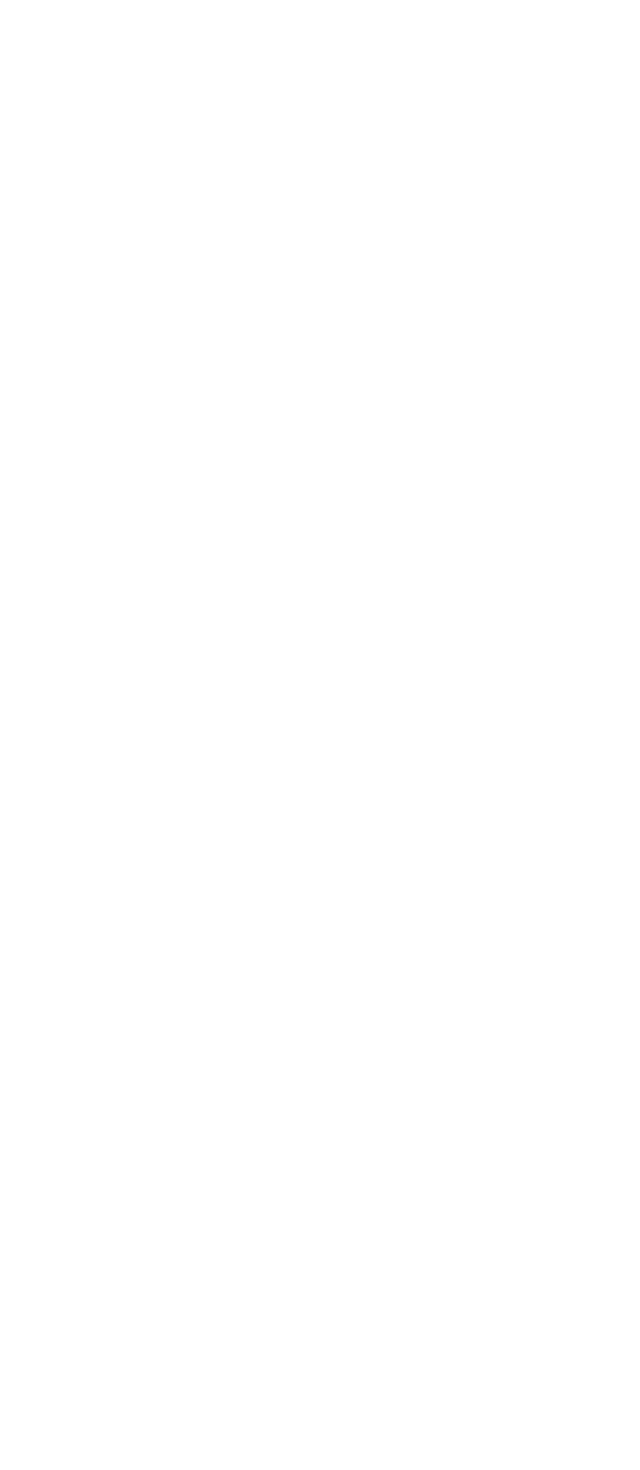
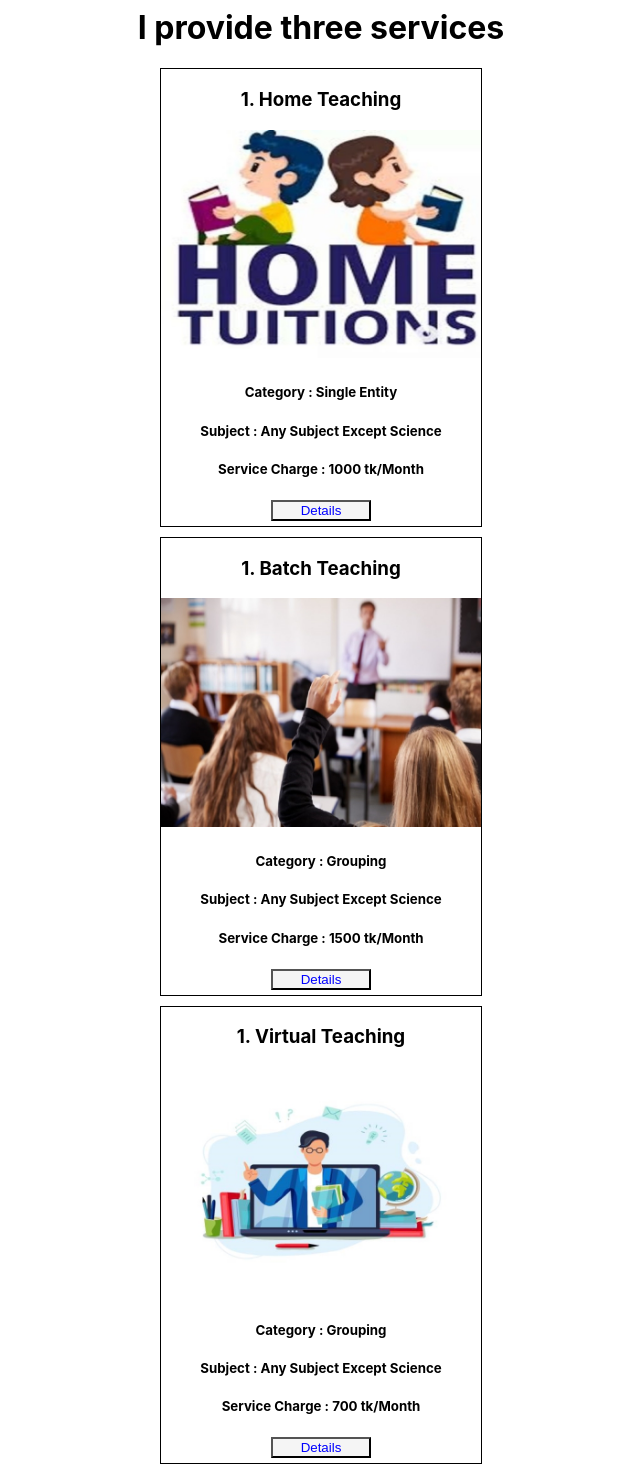
Before and after one commit to monir3430/Tuition-Service, a React (Create React App) app: page / in a window 1280 px wide. Shown: the part 680-2150 px from the top of the page, without its empty margins (319-959 px from the left). Before the commit the page ends 800 px from the top, so only its background shows below. Built offline with nearby package versions, Linux system fonts and the light colour scheme.

Commit message:
home page

```diff
--- a/src/Blogs/Blogs.css
+++ b/src/Blogs/Blogs.css
@@ -0,0 +1,4 @@
+.facilities{
+    width: 300px;
+    margin: 5px auto;
+}
--- a/src/Blogs/Blogs.js
+++ b/src/Blogs/Blogs.js
@@ -1,11 +1,50 @@
 import React from 'react';
+import './Blogs.css'
 
 const Blogs = () => {
     return (
         <div>
-           <div>
-               <h1>What is the difference between authorization and authentication</h1>
-           </div>
+            <div className='blogs'>
+                <h3>What is the difference between authorization and authentication</h3>
+
+                <p><b>Authentication</b>refers to identifying the person who want to be accessed in . In this situation, the person need to be granted to be familiar in some area.<br></br> <b>On the other hand, Authorization </b>refer to accessing facilities to use. How many function he/she will use, what kind of facilities he/she will use. These are the example of <b>authorization.<br></br> In summary, authentication</b>  is the process of verifying who someone is, whereas <b>authorization</b> is the process of verifying what specific applications, files, and data a user has access to </p>
+
+                <h3>Why are we using firebase? What other options do we have to implement authentication?</h3>
+                <p><b>The main reason are to use firebase......</b>
+                    <ol className='facilities'>
+                        <li>We use as backend server</li>
+                        <li> It's free</li>
+                        <li>Sync real time data</li>
+                        <li>No SQL database so it is more faster</li>
+
+
+                    </ol>
+                    <b>Other options are ......</b>
+                    <ol className='facilities'>
+                    <li>Parse</li>
+                        <li>Back4App</li>
+                       <li> AWS Amplify</li>
+                        <li>Kuzzle</li>
+                        <li>Couchbase</li>
+                       <li> NativeScript</li>
+                       <li> RxDB</li>
+                       <li> Flutter</li>
+                    </ol>
+                    </p>
+                <h3>What are the other services provided by firebase?</h3>
+                <h4>Other services are ............</h4>
+
+                    <ol className='facilities'>
+                    <li>Push notification</li>
+                        <li>  Analytics</li>
+                        <li> Crash reports</li>
+                        <li>Cloud storage</li>
+                        <li>Hosting</li>
+                        <li>Test Lab</li>
+                        <li>Dynamic Linking</li>
+                        <li>Auto Backup and many more…</li>
+                    </ol>
+            </div>
         </div>
     );
 };
--- a/src/Home/Home.css
+++ b/src/Home/Home.css
@@ -1,11 +1,29 @@
 .banner{
     border: 1px solid blue;
-    width: 50%;
-    margin: 10px auto;
+    width: 80%;
+    margin: 30px auto;
 
 }
 .banner img{
-
-    width: 100%;
+    height: 500px;
+    width: 90%;
 
 }
+.teaching-option{
+    border: 1px solid black;
+    width: 25%;
+    margin: 10px auto;
+}
+.teaching-option img{
+    width: 100%;
+}
+.button{
+   width: 100px;
+    margin-bottom: 5px;
+    cursor:pointer;
+    background-color: whitesmoke;
+    color: blue
+
+
+
+}
--- a/src/Home/Home.js
+++ b/src/Home/Home.js
@@ -11,8 +11,38 @@ import banner from '../images/banner.jpg'
 const Home = () => {
 
     return (
-        <div className='banner'>
-        <img src={banner} alt="" />
+        <div>
+
+            <div className='banner'>
+                <h1>Your Child's Future is First Priority</h1>
+                <img src={banner} alt="" />
+            </div>
+            <h1> I provide three services</h1>
+            <div className='teaching-option'>
+                <h3> 1. Home Teaching</h3>
+                <img src={home} alt="" />
+                <h5>Category : Single Entity</h5>
+                <h5>Subject : Any Subject Except Science</h5>
+
+                <h5>Service Charge : 1000 tk/Month</h5>
+                <button className='button'>Details</button>
+            </div>
+            <div className='teaching-option'>
+                <h3> 1. Batch Teaching</h3>
+                <img src={batch} alt="" />
+                <h5>Category : Grouping</h5>
+                <h5>Subject : Any Subject Except Science</h5>
+                <h5>Service Charge : 1500 tk/Month</h5>
+                <button className='button'>Details</button>
+            </div>
+            <div className='teaching-option'>
+                <h3> 1. Virtual Teaching</h3>
+                <img src={virtual} alt="" />
+                <h5>Category : Grouping</h5>
+                <h5>Subject : Any Subject Except Science</h5>
+                <h5>Service Charge : 700 tk/Month</h5>
+                <button className='button'>Details</button>
+            </div>
         </div>
     );
 };
```
